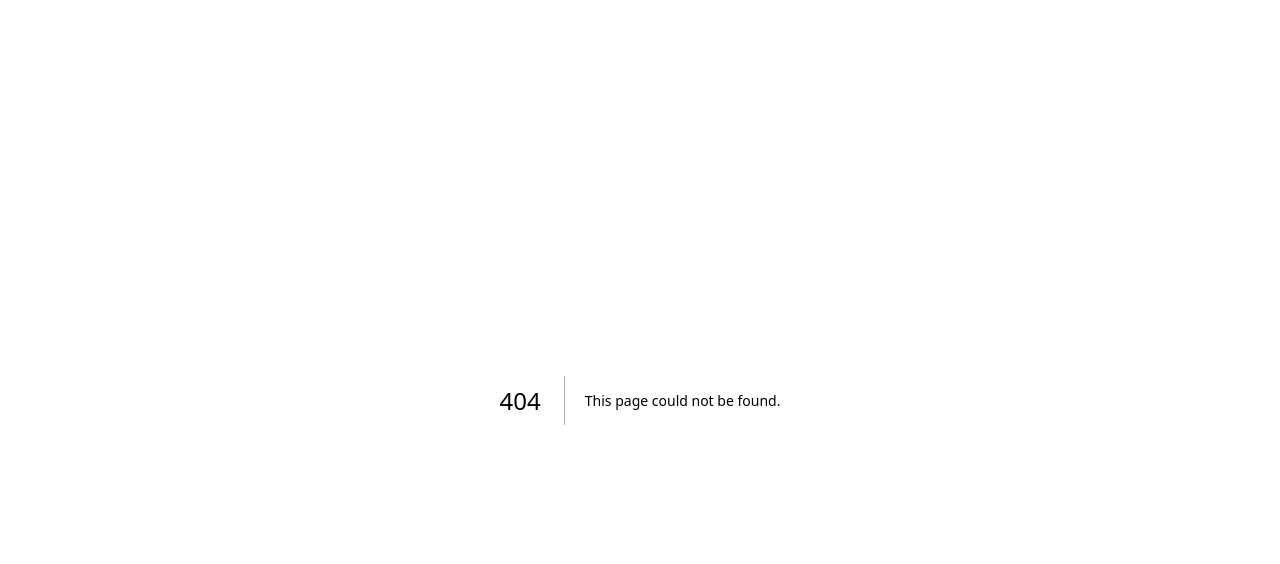
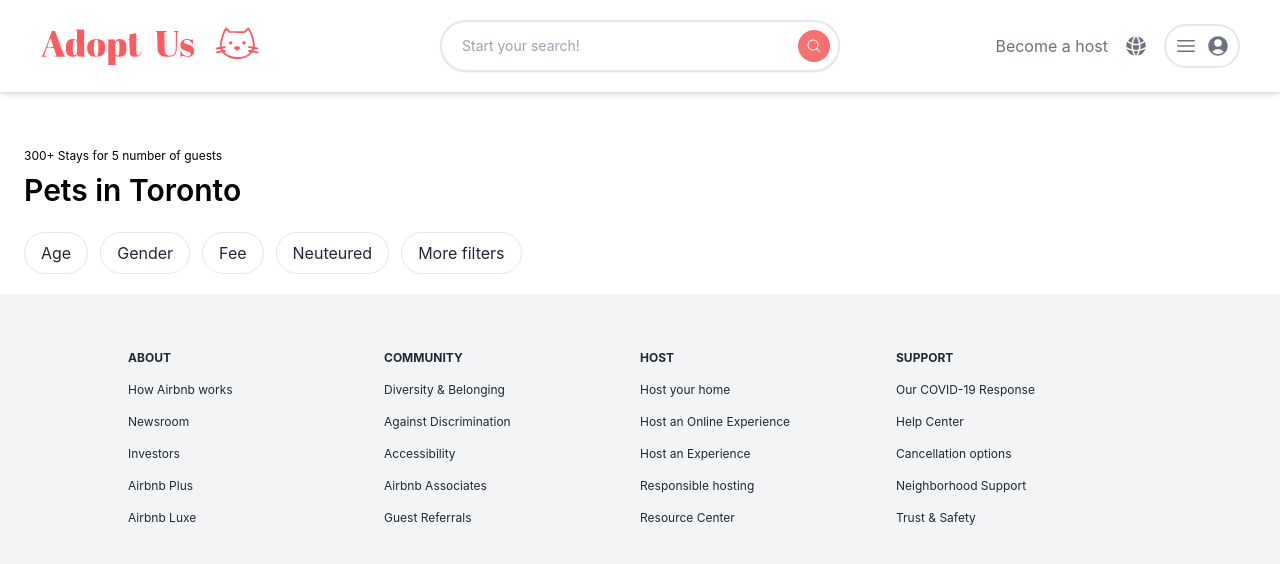
Before and after one commit to yoohamj/adoptus, a Next.js app: page /search in a window 1280 px wide. Before the commit this address had no page. Shown: the top 564 px of the page. Built offline with nearby package versions, Linux system fonts and the light colour scheme.

Commit message:
home button

```diff
--- a/components/Banner.js
+++ b/components/Banner.js
@@ -1,7 +1,14 @@
 import Image from "next/image";
+import { useRouter } from "next/dist/client/router"
 
 function Banner() {
+    const router = useRouter();
+    const search = () => {
+        router.push('/search');
+    };
+
     return (
+
         <div className="relative h-[300px] sm:h-[400px] lg:h-[500px] xl:h-[600px] 2xl:h-[700px]">
             <Image
                 src="https://links.papareact.com/0fm"
@@ -11,9 +18,9 @@ function Banner() {
             />
             <div className="absolute top-1/2 w-full text-center">
                 <p className="text-sm sm:text-lg">
-                    Not sure where to go? Perfect.
+                    Find your fur friend forever.
                 </p>
-                <button className="text-purple-500 bg-white px-10 py-4 shadow-md rounded-full font-bold my-3 hover:shadow-xl active:scale-90 transition duration-150">
+                <button onClick={search} className="text-purple-500 bg-white px-10 py-4 shadow-md rounded-full font-bold my-3 hover:shadow-xl active:scale-90 transition duration-150">
                     Search Nearby
                 </button>
             </div>
--- a/components/Header.js
+++ b/components/Header.js
@@ -1,12 +1,17 @@
 import Image from "next/image";
 import Logo from "../images/logo.svg"
 import { GlobeAltIcon, Bars3Icon, UserCircleIcon, MagnifyingGlassIcon } from '@heroicons/react/24/solid'
+import { useRouter } from "next/dist/client/router"
 
 function Header() {
+    const router = useRouter();
+
     return (
         <header className="sticky top-0 z-50 grid grid-cols-3 bg-white shadow-md p-5 md:px-10">
             {/* left */}
-            <div className="relative flex items-center h-10 cursor-pointer my-auto">
+            <div
+            onClick={() => router.push("/")}
+            className="relative flex items-center h-10 cursor-pointer my-auto">
                 <Image
                     src={Logo}
                     alt="AdoptUs"
--- a/components/banner.js
+++ b/components/banner.js
@@ -1,7 +1,14 @@
 import Image from "next/image";
+import { useRouter } from "next/dist/client/router"
 
 function Banner() {
+    const router = useRouter();
+    const search = () => {
+        router.push('/search');
+    };
+
     return (
+
         <div className="relative h-[300px] sm:h-[400px] lg:h-[500px] xl:h-[600px] 2xl:h-[700px]">
             <Image
                 src="https://links.papareact.com/0fm"
@@ -11,9 +18,9 @@ function Banner() {
             />
             <div className="absolute top-1/2 w-full text-center">
                 <p className="text-sm sm:text-lg">
-                    Not sure where to go? Perfect.
+                    Find your fur friend forever.
                 </p>
-                <button className="text-purple-500 bg-white px-10 py-4 shadow-md rounded-full font-bold my-3 hover:shadow-xl active:scale-90 transition duration-150">
+                <button onClick={search} className="text-purple-500 bg-white px-10 py-4 shadow-md rounded-full font-bold my-3 hover:shadow-xl active:scale-90 transition duration-150">
                     Search Nearby
                 </button>
             </div>
--- /dev/null
+++ b/pages/search.js
@@ -0,0 +1,33 @@
+import React from 'react'
+import Header from '../components/Header'
+import Footer from '../components/Footer'
+
+function Search() {
+  return (
+    <div>
+        <Header />
+
+        <main className='flex-grow pt-14 px-6'>
+            <section>
+                <p className='text-xs'> 300+ Stays for 5 number of guests</p>
+
+                <h1 className='text-3xl font-semibold mt-2 mb-6'>Pets in Toronto</h1>
+
+                <div className='hidden lg:inline-flex mb-5 space-x-3 text-gray-800 whitespace-nowrap'>
+                    <p className='button'>Age</p>
+                    <p className='button'>Gender</p>
+                    <p className='button'>Fee</p>
+                    <p className='button'>Neuteured</p>
+                    <p className='button'>More filters</p>
+                </div>
+
+            </section>
+
+        </main>
+
+        <Footer />
+    </div>
+  )
+}
+
+export default Search
--- a/styles/globals.css
+++ b/styles/globals.css
@@ -28,3 +28,9 @@ a {
     background: black;
   }
 }
+
+@layer components {
+  .button {
+    @apply px-4 py-2 border rounded-full cursor-pointer hover:shadow-lg active:scale-95 active:bg-gray-100 transition transform duration-100 ease-out
+  }
+}
```
